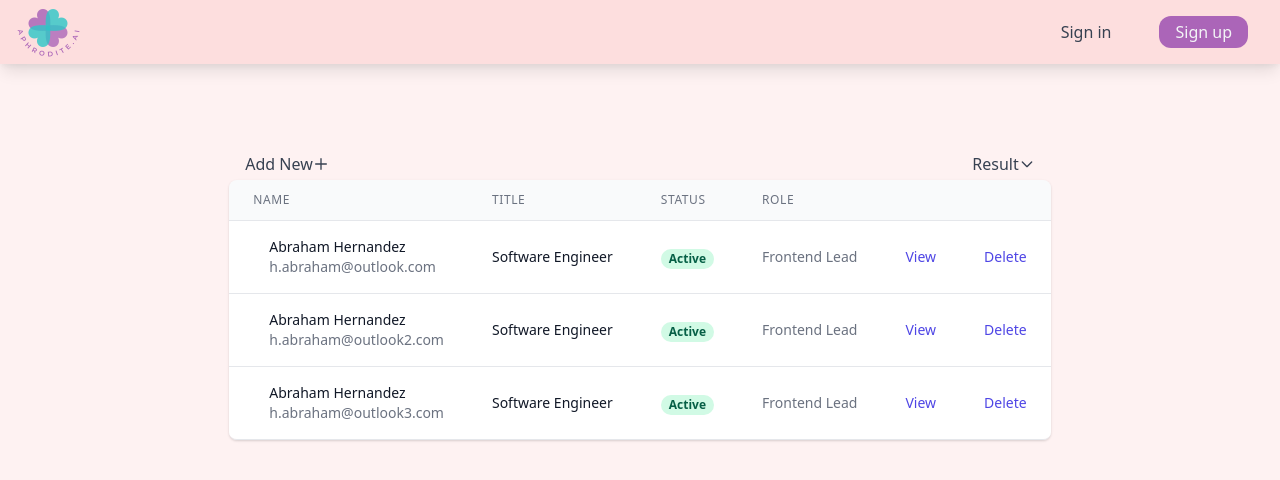
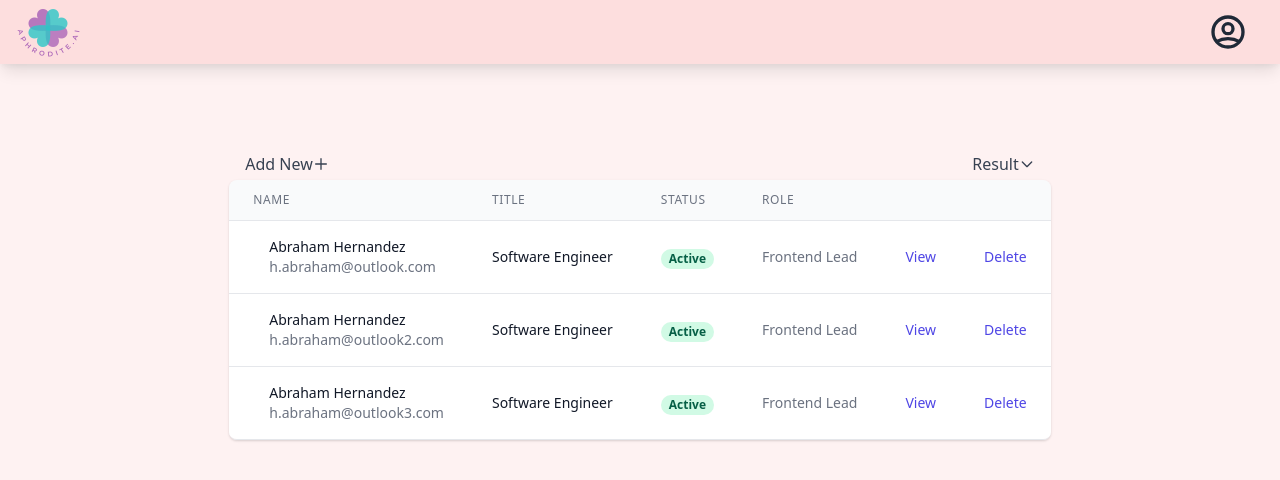
Before and after one commit to Astatium5/aphrodite-ai, a React (Create React App) app in the folder client/: page /dashboard in a window 1280 px wide. Shown: the top 480 px of the page. Built offline with nearby package versions, Linux system fonts and the light colour scheme.

Commit message:
Change navbar when logged in

```diff
--- a/client/src/components/Navbar.js
+++ b/client/src/components/Navbar.js
@@ -1,7 +1,8 @@
 import logo from "../assets/navbar_logo.png";
 import { Link } from "react-router-dom";
+import { UserCircleIcon } from "@heroicons/react/outline";
 
-const Navbar = () => {
+const Navbar = ({ page }) => {
   return (
     <div className="w-full h-16 bg-rose flex items-center shadow-lg">
       <Link to="/">
@@ -9,6 +10,10 @@ const Navbar = () => {
       </Link>
 
       <div className="flex-1 flex justify-end space-x-8 mr-8">
+        {page === "/dashboard" ? (
+          <UserCircleIcon className="w-10 text-gray-800 cursor-pointer hover:text-gray-600" />
+        ) : (
+          <>
             <Link className="text-gray-700 px-4 py-1" to="/signin">
               Sign in
             </Link>
@@ -18,6 +23,8 @@ const Navbar = () => {
             >
               Sign up
             </Link>
+          </>
+        )}
       </div>
     </div>
   );
--- a/client/src/pages/Dashboard.js
+++ b/client/src/pages/Dashboard.js
@@ -25,7 +25,7 @@ const Dashboard = (props) => {
   // console.log(props.location.state);
   return (
     <div className="flex flex-col items-center w-screen h-screen">
-      <Navbar />
+      <Navbar page={props.location.pathname} />
       <div className="my-20 overflow-x-auto sm:-mx-6 lg:-mx-8">
         <div className="py-2 align-middle inline-block min-w-full sm:px-6 lg:px-8">
           <div className="flex flex-row w-full px-4 mb-1">
```
Lines whose indentation alone changed are shown as unchanged.
